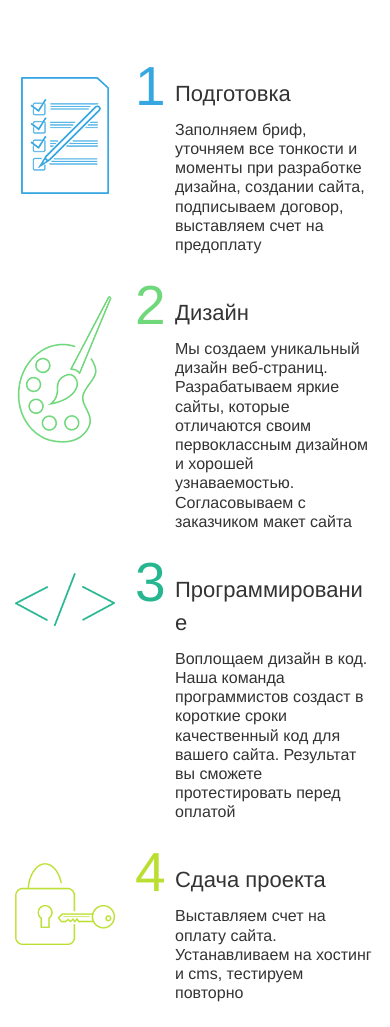
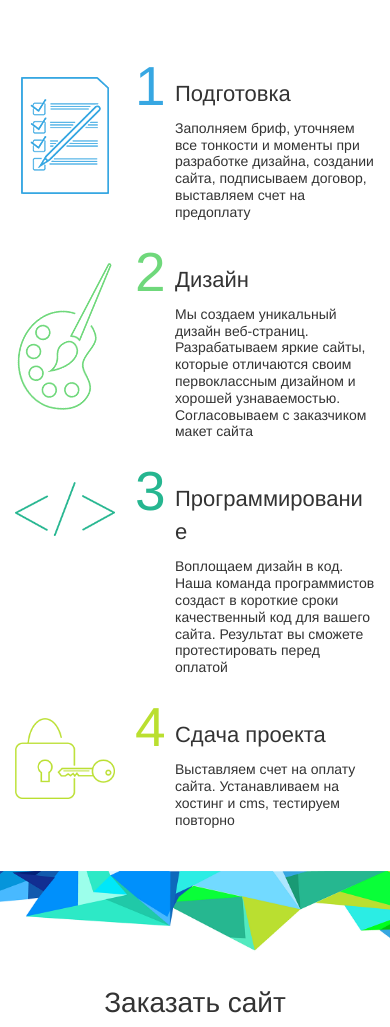
Before and after one commit to dpmango/promosite, a website: page src/mainpage.html in a window 390 px wide. Shown: the part 2069-3096 px from the top of the page. Drawn offline with Linux system fonts and the light colour scheme.

Commit message:
responsive blocks

```diff
--- a/src/mainpage.html
+++ b/src/mainpage.html
@@ -339,7 +339,7 @@
               </div>
             </div>
           </div>
-          <div class="steps__desc third wow fadeInLeft" data-wow-delay="1.5s">
+          <div class="steps__desc third wow fadeInLeft br-w" data-wow-delay="1.5s">
             <div class="steps__desc-numbs">
               <i class="ico ico-step-num ico-step-num-3">3</i>
             </div>
--- a/src/sass/layout/layout.sass
+++ b/src/sass/layout/layout.sass
@@ -215,9 +215,11 @@ body, html
   margin-top: 60px
 
 .cta
-  margin-top: 100px
-  @include mq($until: tablet)
-    margin-top: 50px
+  margin-top: 80px
+  @include mq($until: wide)
+    margin-top: 40px
+  @include mq($until: desktop)
+    margin-top: 0px
   @include mq($until: mobile)
     margin-top: 0
 
--- a/src/sass/modules/index.sass
+++ b/src/sass/modules/index.sass
@@ -389,6 +389,11 @@ $block3: #26b690
 $block4: #badf30
 
 //steps
+.br-w
+  .steps__desc-heading
+    @include mq($until: desktop)
+        word-wrap: break-word
+        word-break: break-all
 .steps__desc
   position: relative
   margin: 60px 0 60px 0
@@ -400,6 +405,8 @@ $block4: #badf30
       background: $block1
   &.second
     margin-top: 160px
+    @include mq($until: desktop)
+      margin-top: 130px
     &::after
       background: $block2
       left: -50%
@@ -407,10 +414,14 @@ $block4: #badf30
       top: 39px
   &.third
     margin-top: 135px
+    @include mq($until: desktop)
+      margin-top: 80px
     &::after
       background: $block3
   &.fourth
     margin-top: 117px
+    @include mq($until: desktop)
+      margin-top: 80px
     .steps__desc-numbs
       top: -10px
     &::after
@@ -427,6 +438,8 @@ $block4: #badf30
     height: 2px
     content: ' '
     z-index: 1
+    @include mq($until: wide)
+      display: none
 .steps__desc-numbs
   display: inline-block
   position: absolute
@@ -445,26 +458,29 @@ $block4: #badf30
   font-size: 30px
   display: inline-block
   word-wrap: break-word
-  word-break: break-all
   @include mq($until: desktop)
     font-size: 26px
   @include mq($until: tablet)
     font-size: 24px
   @include mq($until: mobile)
     font-size: 22px
-    word-wrap: break-word
+    word-break: break-all
 
 .steps__desc-desc
   font-size: 16px
   line-height: 1.2em
   margin-top: 10px
-
+  @include mq($until: desktop)
+    font-size: 14px
 .ico-step-num
   font-size: 72px
   font-style: normal
   display: inline-block
   position: relative
   line-height: 1em
+  @include mq($until: wide)
+    font-size: 65px
+
   @include mq($until: mobile)
     font-size: 55px
 
```
Also changed, not shown: dist/css/style.min.css, dist/mainpage.html, src/css/style.css, 1 other file.
